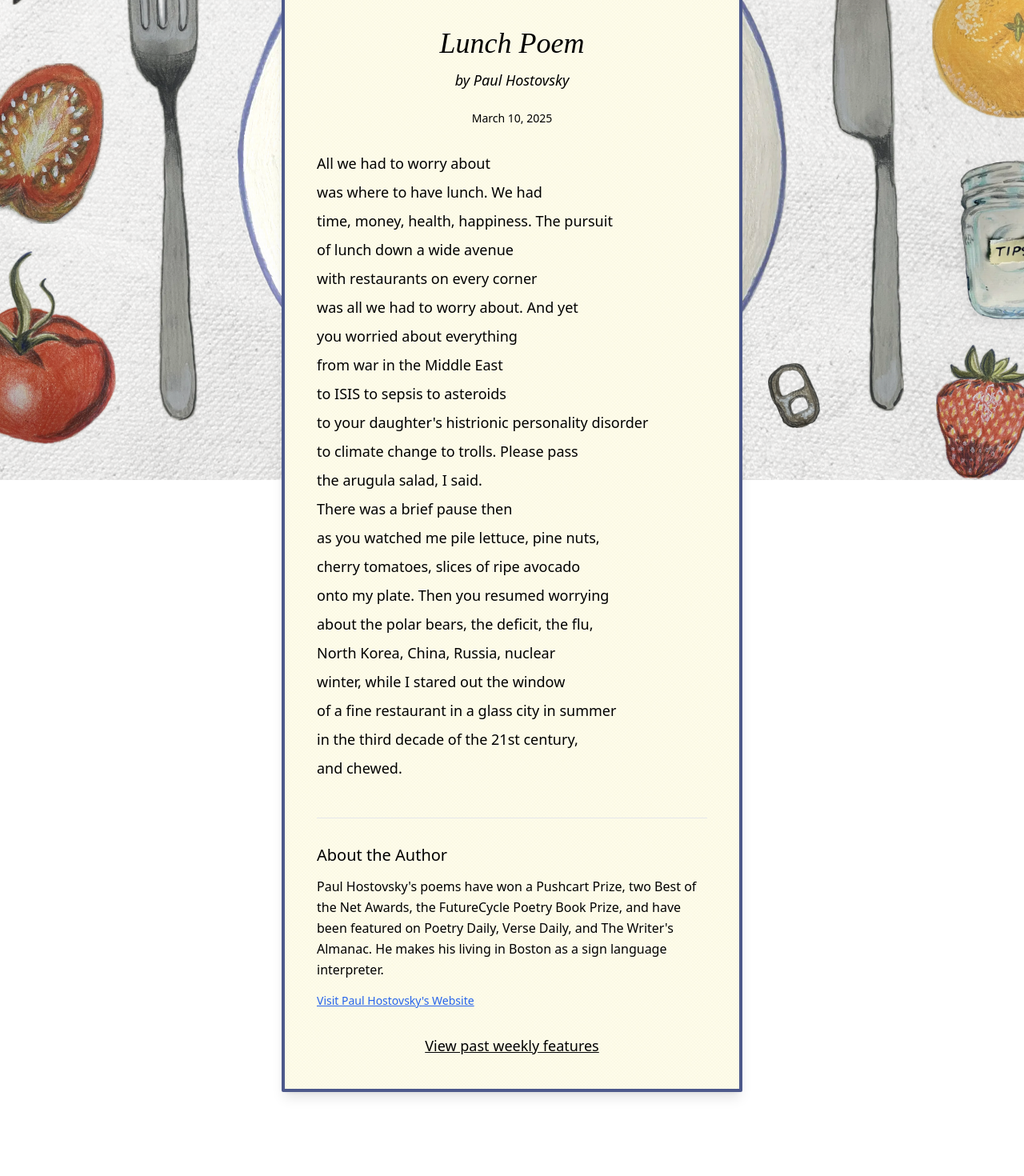
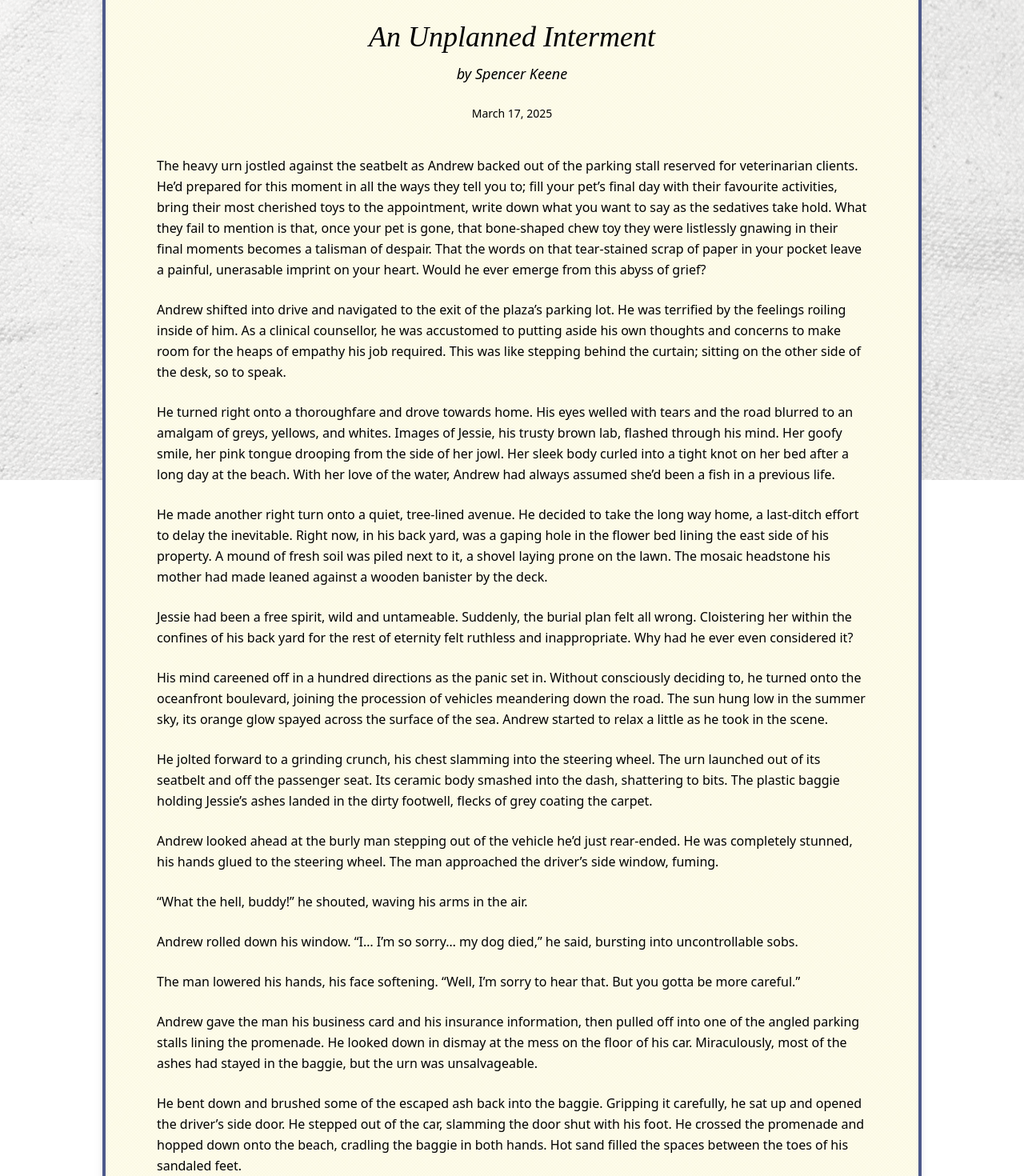
Before and after one commit to stabeart/lunch-break, a React (Vite) app: page /weekly/prose in a window 1280 px wide. Before the commit this address led to /weekly. Shown: the part 200-1670 px from the top of the page at 80% size. Before the commit the page ends 1597 px from the top, so only its background shows below. Built offline with nearby package versions, Linux system fonts and the light colour scheme; the HTML template or start-up script is replaced by a standard one.

Commit message:
weekly special 3/17/25

```diff
--- a/src/components/Archive.jsx
+++ b/src/components/Archive.jsx
@@ -25,10 +25,6 @@ const Archive = () => {
   return (
     <PageLayout title="Archive">
       <div className="space-y-12">
-        <p className="text-xl mb-8">
-          Coming Soon...
-        </p>
-
         <div className="space-y-12">
           {archivedPieces.map((piece) => (
             <div key={piece.id} className="text-left border-b border-gray-200 pb-8">
--- a/src/components/PageLayout.jsx
+++ b/src/components/PageLayout.jsx
@@ -145,7 +145,7 @@ const PageLayout = ({
       return {
         '& p': {
           marginBottom: '2rem', // Increased paragraph spacing for full content
-          lineHeight: '2'       // Increased line height for readability
+          lineHeight: '2'      // Increased line height for readability
         }
       };
     }
--- a/src/components/ProseSpecials.jsx
+++ b/src/components/ProseSpecials.jsx
@@ -31,13 +31,13 @@ const ProseSpecials = () => {
     >
       <div className="text-center mb-10">
         <h2 className="text-2xl mb-1">{featuredPiece.title}</h2>
-        <p className="mb-6 text-lg italic">by {featuredPiece.author}</p>
+        <p className="mb-2 text-lg italic">by {featuredPiece.author}</p>
         <p className="mb-8 text-sm">{featuredPiece.date}</p>
       </div>
 
       <div className="text-left mx-auto prose prose-lg">
         {paragraphs.map((paragraph, index) => (
-          <p key={index} className="mb-6 text-base leading-relaxed">
+          <p key={index} className="mb-2 text-base leading-relaxed">
             {paragraph.trim()}
           </p>
         ))}
--- a/src/components/WeeklySpecials.jsx
+++ b/src/components/WeeklySpecials.jsx
@@ -34,9 +34,13 @@ const WeeklySpecials = () => {
         <p className="mb-8 text-sm">{featuredPiece.date}</p>
       </div>
 
-      <div className="text-left max-w-prose mx-auto">
+      <div className="text-left max-w-prose mx-auto" style={{
+        fontFamily: 'Garamond, Georgia, serif',
+        fontSize: '1.125rem',
+        lineHeight: '1.75'
+      }}>
         {contentLines.map((line, index) => (
-          <p key={index} className={`mb-2 ${line.trim() === "" ? "mb-6" : ""}`}>
+          <p key={index} className={`mb-3 ${line.trim() === "" ? "mb-8" : ""}`}>
             {line.trim() === "" ? <br /> : line}
           </p>
         ))}
--- a/src/data/weeklySpecials.js
+++ b/src/data/weeklySpecials.js
@@ -8,7 +8,7 @@ export const weeklySpecials = [
       authorWebsite: "http://paulhostovsky.com",
       date: "March 10, 2025",
       type: "poetry", // This helps determine the layout
-      isCurrent: true, // Only one should be true at a time
+      isCurrent: false, // Only one should be true at a time
       content: `All we had to worry about
   was where to have lunch. We had
   time, money, health, happiness. The pursuit
@@ -32,6 +32,45 @@ export const weeklySpecials = [
   in the third decade of the 21st century,
   and chewed.`
     },
+    {
+      id: "2025-3-17",
+      title: "An Unplanned Interment",
+      author: "Spencer Keene",
+      authorBio: "Spencer Keene (he/him) is a writer and lawyer from Vancouver, BC. His poetry and short fiction have appeared in a variety of print and digital publication, including SAD Magazine, Sea to Sky Review, Star*Line Magazine, Across the Margin, and Candlelit Chronicles.",
+      authorWebsite: "www.spencerkeene.ca",
+      date: "March 17, 2025",
+      type: "prose",
+      isCurrent: true,
+      content:`The heavy urn jostled against the seatbelt as Andrew backed out of the parking stall reserved for veterinarian clients. He’d prepared for this moment in all the ways they tell you to; fill your pet’s final day with their favourite activities, bring their most cherished toys to the appointment, write down what you want to say as the sedatives take hold. What they fail to mention is that, once your pet is gone, that bone-shaped chew toy they were listlessly gnawing in their final moments becomes a talisman of despair. That the words on that tear-stained scrap of paper in your pocket leave a painful, unerasable imprint on your heart. Would he ever emerge from this abyss of grief?
+
+      Andrew shifted into drive and navigated to the exit of the plaza’s parking lot. He was terrified by the feelings roiling inside of him. As a clinical counsellor, he was accustomed to putting aside his own thoughts and concerns to make room for the heaps of empathy his job required. This was like stepping behind the curtain; sitting on the other side of the desk, so to speak.
+
+      He turned right onto a thoroughfare and drove towards home. His eyes welled with tears and the road blurred to an amalgam of greys, yellows, and whites. Images of Jessie, his trusty brown lab, flashed through his mind. Her goofy smile, her pink tongue drooping from the side of her jowl. Her sleek body curled into a tight knot on her bed after a long day at the beach. With her love of the water, Andrew had always assumed she’d been a fish in a previous life.
+
+      He made another right turn onto a quiet, tree-lined avenue. He decided to take the long way home, a last-ditch effort to delay the inevitable. Right now, in his back yard, was a gaping hole in the flower bed lining the east side of his property. A mound of fresh soil was piled next to it, a shovel laying prone on the lawn. The mosaic headstone his mother had made leaned against a wooden banister by the deck.
+
+Jessie had been a free spirit, wild and untameable. Suddenly, the burial plan felt all wrong. Cloistering her within the confines of his back yard for the rest of eternity felt ruthless and inappropriate. Why had he ever even considered it?
+
+His mind careened off in a hundred directions as the panic set in. Without consciously deciding to, he turned onto the oceanfront boulevard, joining the procession of vehicles meandering down the road. The sun hung low in the summer sky, its orange glow spayed across the surface of the sea. Andrew started to relax a little as he took in the scene.
+
+He jolted forward to a grinding crunch, his chest slamming into the steering wheel. The urn launched out of its seatbelt and off the passenger seat. Its ceramic body smashed into the dash, shattering to bits. The plastic baggie holding Jessie’s ashes landed in the dirty footwell, flecks of grey coating the carpet.
+
+Andrew looked ahead at the burly man stepping out of the vehicle he’d just rear-ended. He was completely stunned, his hands glued to the steering wheel. The man approached the driver’s side window, fuming.
+
+“What the hell, buddy!” he shouted, waving his arms in the air.
+
+Andrew rolled down his window. “I… I’m so sorry… my dog died,” he said, bursting into uncontrollable sobs.
+
+The man lowered his hands, his face softening. “Well, I’m sorry to hear that. But you gotta be more careful.”
+
+Andrew gave the man his business card and his insurance information, then pulled off into one of the angled parking stalls lining the promenade. He looked down in dismay at the mess on the floor of his car. Miraculously, most of the ashes had stayed in the baggie, but the urn was unsalvageable.
+
+He bent down and brushed some of the escaped ash back into the baggie. Gripping it carefully, he sat up and opened the driver’s side door. He stepped out of the car, slamming the door shut with his foot. He crossed the promenade and hopped down onto the beach, cradling the baggie in both hands. Hot sand filled the spaces between the toes of his sandaled feet.
+
+As he reached the shoreline, he heaved a great sigh and upended the baggie. The ashes fell anticlimactically into the water, settling onto the shallow seabed. The anxiety that had been twisting inside of him dissipated to a warm contentment. There was no doubt in his mind: this is what Jessie would have wanted.
+
+As he turned back, Andrew watched a young golden retriever plunge into the ocean, chasing after a tennis ball his owner had tossed into the blue depths. He watched the dog frolic in the water and started to laugh.`
+    },
   ];
 
   // Helper function to get the current special
```
